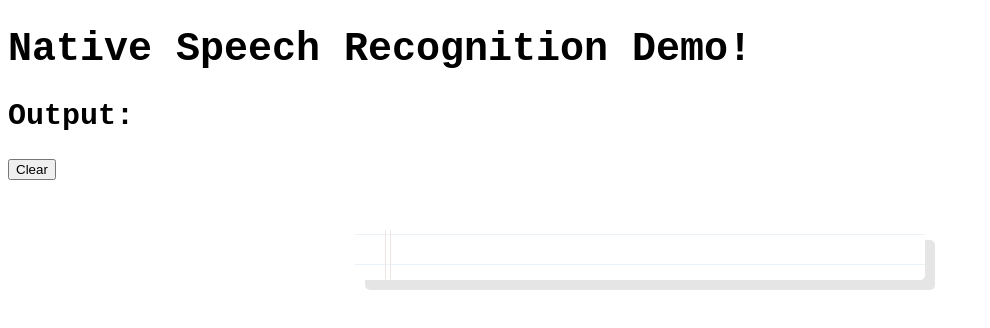
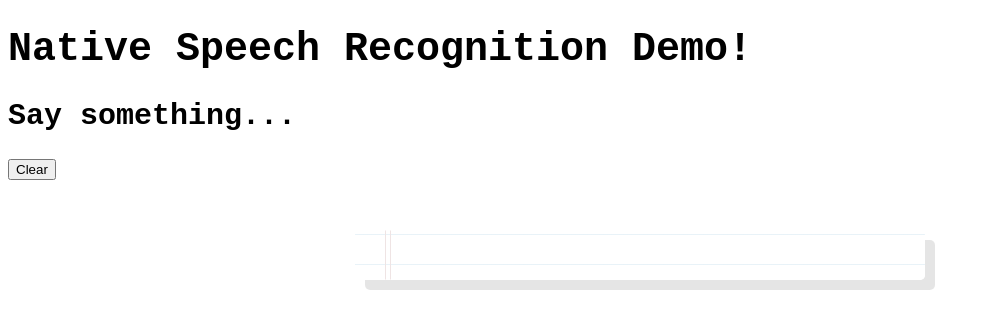
Before and after one commit to xurzua/nativejs-speech-recognition, a website: page public/demo.html in a window 1280 px wide. Shown: the whole page, without its empty margins (0-990 px from the left). Drawn offline with Linux system fonts and the light colour scheme.

Commit message:
updated demo.html

```diff
--- a/public/demo.html
+++ b/public/demo.html
@@ -10,7 +10,7 @@
 
 <body>
     <h1>Native Speech Recognition Demo!</h1>
-    <h2>Output:</h2>
+    <h2>Say something...</h2>
     <button type="reset" onclick="clearBox('words')">Clear</button>
     <div class="words" contenteditable="true"></div>
 
```
Also changed, not shown: index.js (line endings or trailing spaces).
